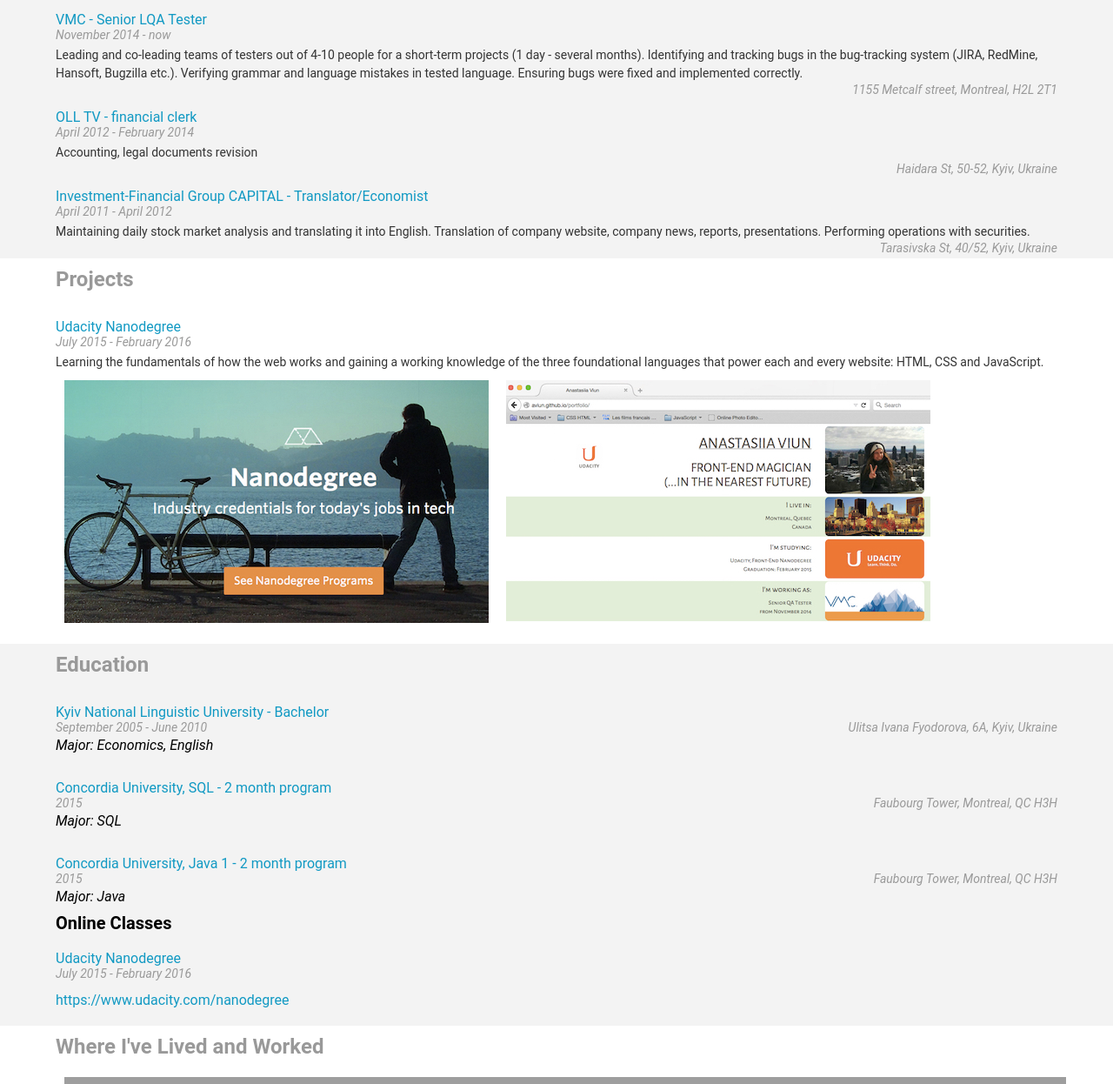
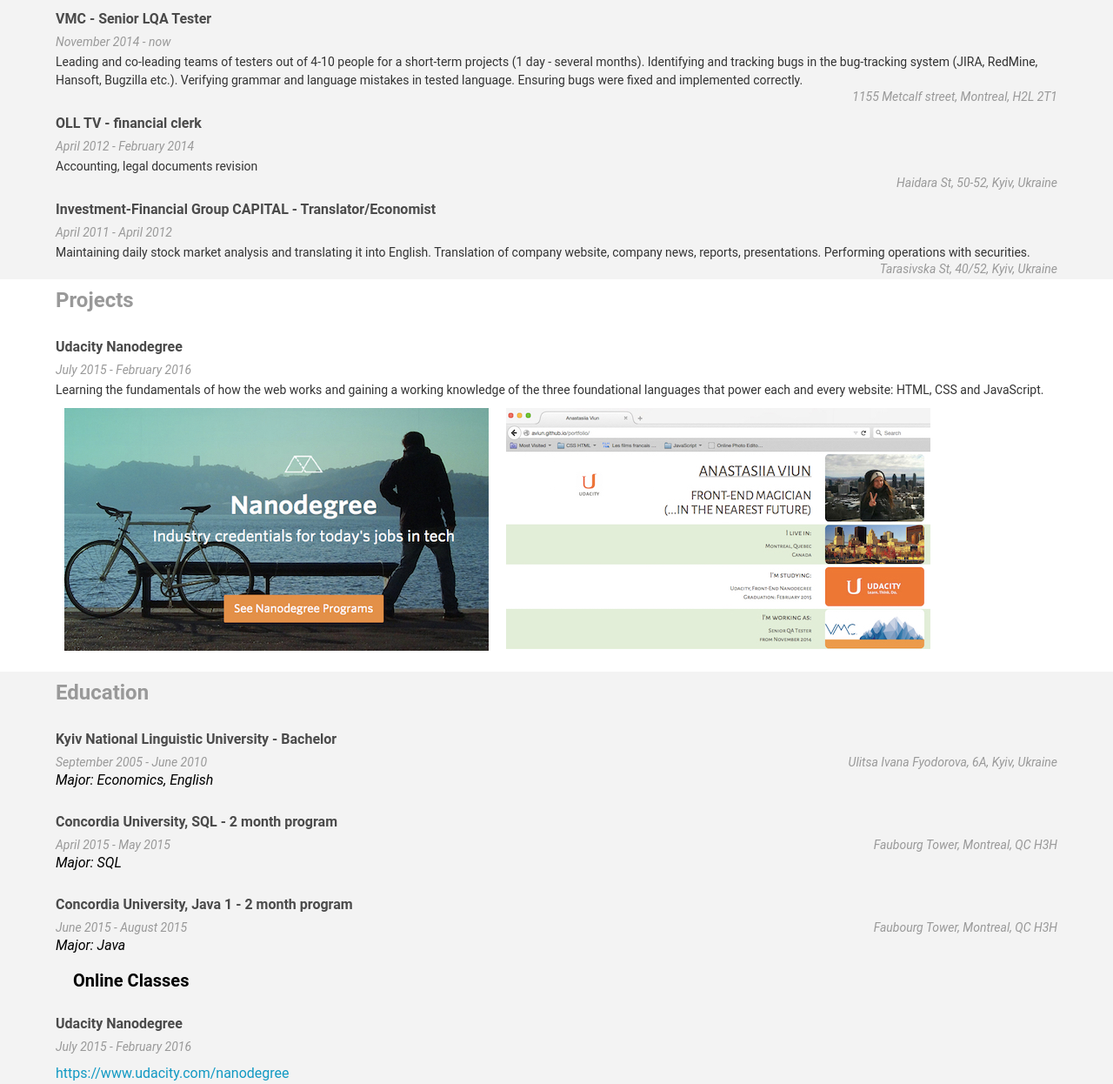
Before and after one commit to aviun/frontend-nanodegree-resume, a plain HTML site: page index.html in a window 1280 px wide. Shown: the part 395-1641 px from the top of the page at 87% size. Drawn offline with nearby package versions, Linux system fonts and the light colour scheme; some packages are replaced by stand-ins of ours; grey boxes are pictures that could not be loaded.

Commit message:
Minor CSS changes

```diff
--- a/css/style.css
+++ b/css/style.css
@@ -43,18 +43,19 @@ h3 {
     font-size: 20px;
     color: black;
     line-height: 22px;
-    padding: 10px 0;
+    padding: 20px;
 }
 
 h4 {
     font-weight: bold;
-    font-size: 14px;
+    font-size: 16px;
     color: #4a4a4a;
     line-height: 17px;
+    padding: 10px 0;
+
 }
 
 h2,
-h4,
 h5 {
     padding: 10px 5%;
 
--- a/js/helper.js
+++ b/js/helper.js
@@ -30,27 +30,27 @@ var HTMLskillsStart = '<h3 id="skills-h3">Skills at a Glance:</h3><ul id="skills
 var HTMLskills = '<li class="flex-item"><span class="white-text">%data%</span></li>';
 
 var HTMLworkStart = '<div class="work-entry"></div>';
-var HTMLworkEmployer = '<a href="#">%data%';
-var HTMLworkTitle = ' - %data%</a>';
+var HTMLworkEmployer = '<h4>%data%';
+var HTMLworkTitle = ' - %data%</h4>';
 var HTMLworkDates = '<div class="date-text">%data%</div>';
 var HTMLworkLocation = '<div class="location-text">%data%</div>';
 var HTMLworkDescription = '<p><br>%data%</p>';
 
 var HTMLprojectStart = '<div class="project-entry"></div>';
-var HTMLprojectTitle = '<a href="#">%data%</a>';
+var HTMLprojectTitle = '<h4>%data%</h4>';
 var HTMLprojectDates = '<div class="date-text">%data%</div>';
 var HTMLprojectDescription = '<p><br>%data%</p>';
 var HTMLprojectImage = '<img src="%data%">';
 
 var HTMLschoolStart = '<div class="education-entry"></div>';
-var HTMLschoolNameAndDegree = '<a href="#">%data%</a>';
+var HTMLschoolNameAndDegree = '<h4>%data%</h4>';
 var HTMLschoolDates = '<div class="date-text">%data% </div>';
 var HTMLschoolLocation = '<div class="location-text">%data%</div>';
 var HTMLschoolMajor = '<em><br>Major: %data%</em>';
 
 var HTMLonlineClasses = '<h3>Online Classes</h3>';
-var HTMLonlineTitle = '<a href="#">%data%';
-var HTMLonlineSchool = ' - %data%</a>';
+var HTMLonlineTitle = '<h4>%data%</h4>';
+var HTMLonlineSchool = '<h4>%data%</h4>';
 var HTMLonlineDates = '<div class="date-text">%data%</div>';
 var HTMLonlineURL = '<br><a href="#">%data%</a>';
 
--- a/js/resumeBuilder.js
+++ b/js/resumeBuilder.js
@@ -140,7 +140,7 @@ var education = {
         },
         {
             "name": "Concordia University, SQL",
-            "datesAttended": "2015",
+            "datesAttended": "April 2015 - May 2015",
             "degree": "2 month program",
             "majors": ["SQL"],
             "location": "Faubourg Tower, Montreal, QC H3H"
@@ -148,7 +148,7 @@ var education = {
 
         {
             "name": "Concordia University, Java 1",
-            "datesAttended": "2015",
+            "datesAttended": "June 2015 - August 2015",
             "majors": ["Java"],
             "degree": "2 month program",
             "location": "Faubourg Tower, Montreal, QC H3H"
```
